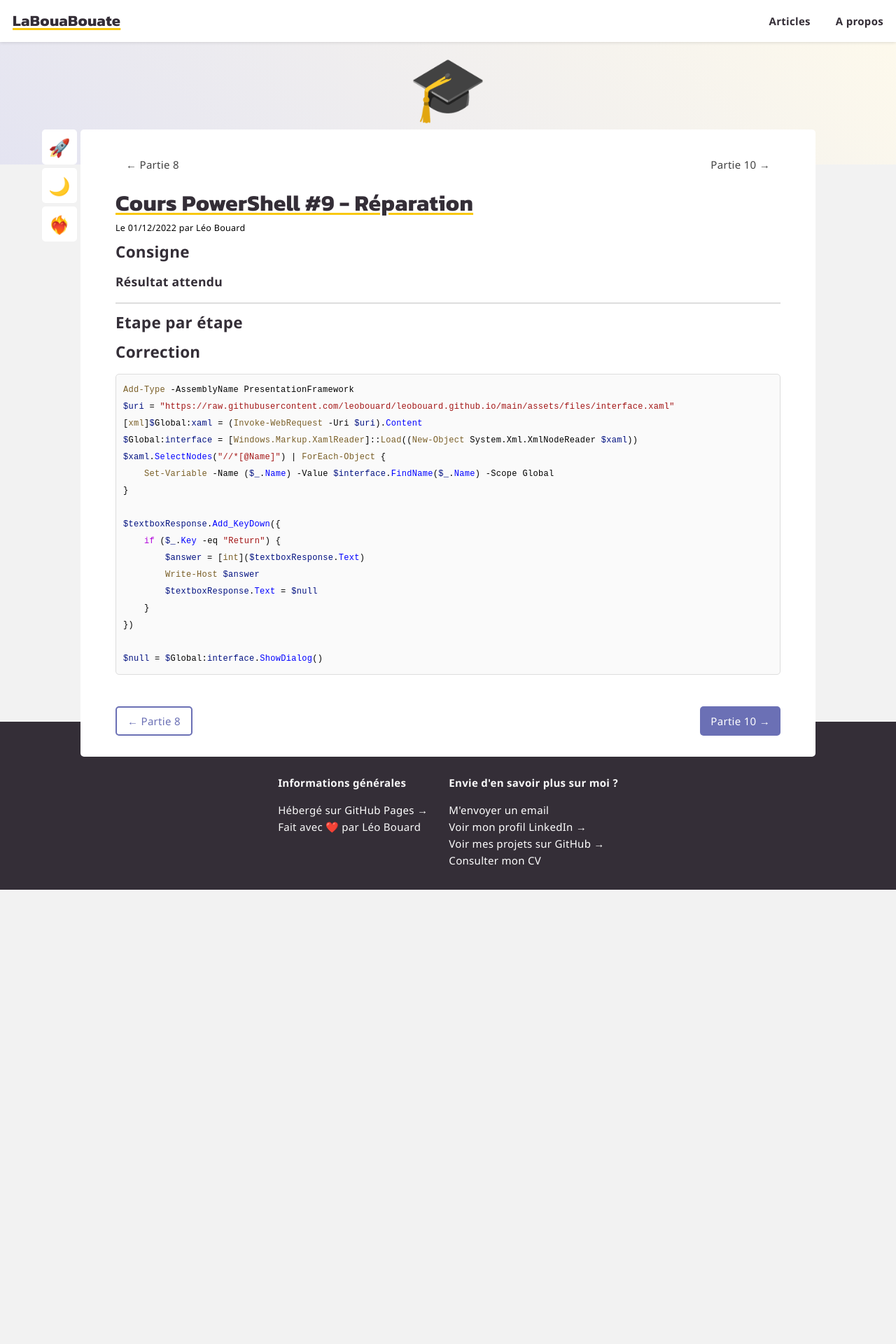
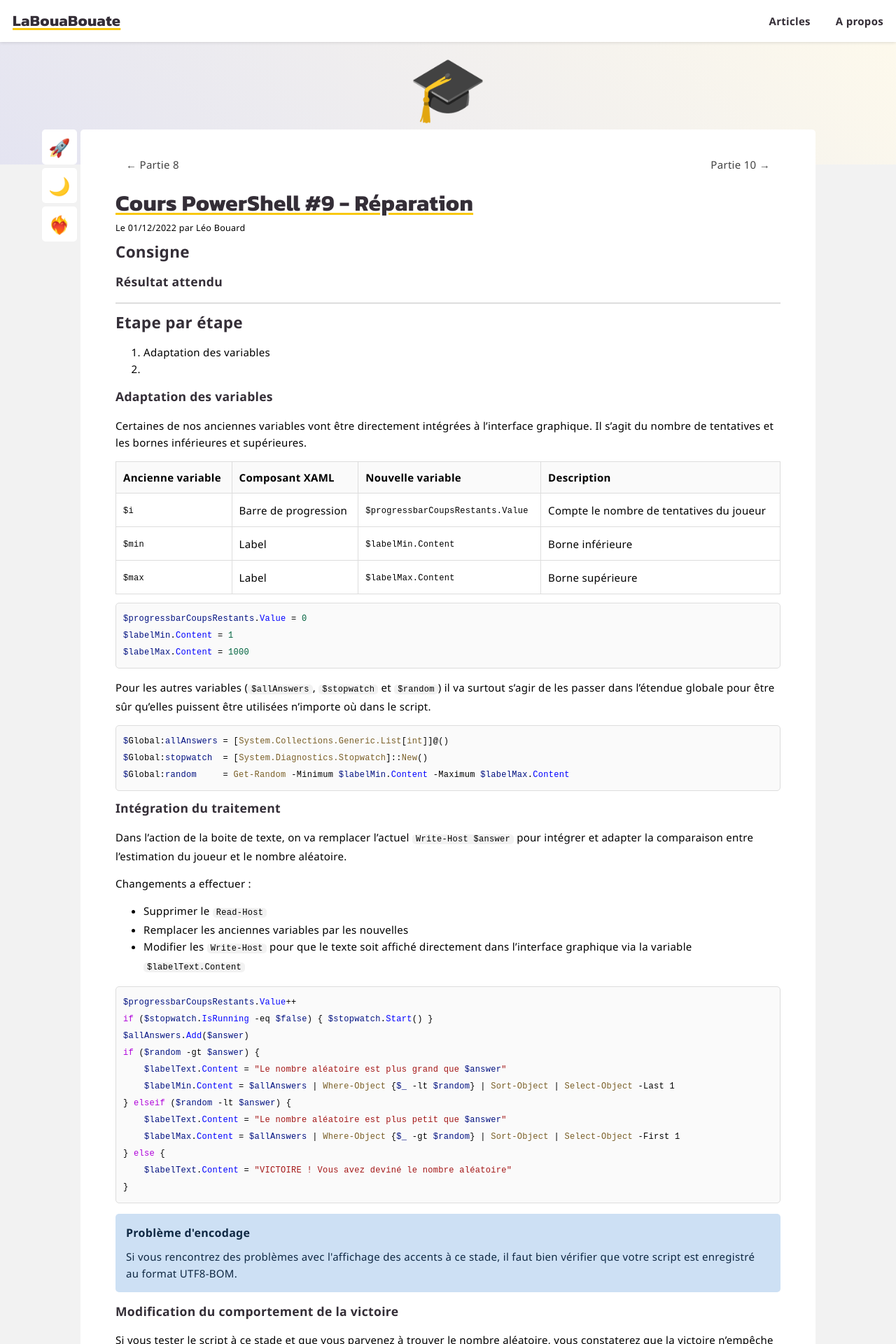
Before and after one commit to leobouard/leobouard.github.io, a Jekyll site: the page built from _posts/2022-12-01-cours-pratique-powershell-009.md, in a window 1280 px wide. Shown: the top 1920 px of the page at 70% size. Built offline with Jekyll 4.4.1, drawn with Linux system fonts in a browser that asks for light colours; some web fonts are replaced; before the commit the page ends 1271 px from its top, so only the background shows below that; some of the changed text lies outside the part shown.

````diff
--- a/_posts/2022-12-01-cours-pratique-powershell-009.md
+++ b/_posts/2022-12-01-cours-pratique-powershell-009.md
@@ -19,6 +19,83 @@
 
 ## Etape par étape
 
+1. Adaptation des variables
+2.
+
+### Adaptation des variables
+
+Certaines de nos anciennes variables vont être directement intégrées à l'interface graphique. Il s'agit du nombre de tentatives et les bornes inférieures et supérieures.
+
+Ancienne variable | Composant XAML | Nouvelle variable | Description
+----------------- | -------------- | ----------------- | -----------
+`$i` | Barre de progression | `$progressbarCoupsRestants.Value` | Compte le nombre de tentatives du joueur
+`$min` | Label | `$labelMin.Content` | Borne inférieure
+`$max` | Label | `$labelMax.Content` | Borne supérieure
+
+```powershell
+$progressbarCoupsRestants.Value = 0
+$labelMin.Content = 1
+$labelMax.Content = 1000
+```
+
+Pour les autres variables (`$allAnswers`, `$stopwatch` et `$random`) il va surtout s'agir de les passer dans l'étendue globale pour être sûr qu'elles puissent être utilisées n'importe où dans le script.
+
+```powershell
+$Global:allAnswers = [System.Collections.Generic.List[int]]@()
+$Global:stopwatch  = [System.Diagnostics.Stopwatch]::New()
+$Global:random     = Get-Random -Minimum $labelMin.Content -Maximum $labelMax.Content
+```
+
+### Intégration du traitement
+
+Dans l'action de la boite de texte, on va remplacer l'actuel `Write-Host $answer` pour intégrer et adapter la comparaison entre l'estimation du joueur et le nombre aléatoire.
+
+Changements a effectuer :
+
+- Supprimer le `Read-Host`
+- Remplacer les anciennes variables par les nouvelles
+- Modifier les `Write-Host` pour que le texte soit affiché directement dans l'interface graphique via la variable `$labelText.Content`
+
+```powershell
+$progressbarCoupsRestants.Value++
+if ($stopwatch.IsRunning -eq $false) { $stopwatch.Start() }
+$allAnswers.Add($answer)
+if ($random -gt $answer) {
+    $labelText.Content = "Le nombre aléatoire est plus grand que $answer"
+    $labelMin.Content = $allAnswers | Where-Object {$_ -lt $random} | Sort-Object | Select-Object -Last 1
+} elseif ($random -lt $answer) {
+    $labelText.Content = "Le nombre aléatoire est plus petit que $answer"
+    $labelMax.Content = $allAnswers | Where-Object {$_ -gt $random} | Sort-Object | Select-Object -First 1
+} else {
+    $labelText.Content = "VICTOIRE ! Vous avez deviné le nombre aléatoire"
+}
+```
+
+<div class="information">
+    <span>Problème d'encodage</span>
+    <p>Si vous rencontrez des problèmes avec l'affichage des accents à ce stade, il faut bien vérifier que votre script est enregistré au format UTF8-BOM.</p>
+</div>
+
+### Modification du comportement de la victoire
+
+Si vous tester le script à ce stade et que vous parvenez à trouver le nombre aléatoire, vous constaterez que la victoire n'empêche pas le joueur de continuer à jouer. On va donc ajouter quelques traitement supplémentaires :
+
+- Rendre les boutons "Recommencer" et "Meilleurs scores" visibles
+- Afficher le nombre aléatoire dans la boite de texte
+- Désactiver la boite de texte
+- Arrêter le chronomètre
+
+```powershell
+$stackpanelButtons.Visibility = "Visible"
+$textboxResponse.Text = $random
+$textboxResponse.IsEnabled = $false
+$stopwatch.Stop()
+```
+
+### Détection de défaite
+
+Dans l'état, la défaite n'est pas possible puisqu
+
 ## Correction
 
 ```powershell
@@ -30,11 +107,34 @@
     Set-Variable -Name ($_.Name) -Value $interface.FindName($_.Name) -Scope Global
 }
 
+$progressbarCoupsRestants.Value = 0
+$labelMin.Content = 1
+$labelMax.Content = 1000
+$Global:allAnswers = [System.Collections.Generic.List[int]]@()
+$Global:stopwatch  = [System.Diagnostics.Stopwatch]::New()
+$Global:random     = Get-Random -Minimum $labelMin.Content -Maximum $labelMax.Content
+
 $textboxResponse.Add_KeyDown({
     if ($_.Key -eq "Return") {
         $answer = [int]($textboxResponse.Text)
-        Write-Host $answer
         $textboxResponse.Text = $null
+
+        $progressbarCoupsRestants.Value++
+        if ($stopwatch.IsRunning -eq $false) { $stopwatch.Start() }
+        $allAnswers.Add($answer)
+        if ($random -gt $answer) {
+            $labelText.Content = "Le nombre aléatoire est plus grand que $answer"
+            $labelMin.Content = $allAnswers | Where-Object {$_ -lt $random} | Sort-Object | Select-Object -Last 1
+        } elseif ($random -lt $answer) {
+            $labelText.Content = "Le nombre aléatoire est plus petit que $answer"
+            $labelMax.Content = $allAnswers | Where-Object {$_ -gt $random} | Sort-Object | Select-Object -First 1
+        } else {
+            $labelText.Content = "VICTOIRE ! Vous avez deviné le nombre aléatoire"
+            $stackpanelButtons.Visibility = "Visible"
+            $textboxResponse.Text = $random
+            $textboxResponse.IsEnabled = $false
+            $stopwatch.Stop()
+        }
     }
 })
 
--- a/assets/css/posts.scss
+++ b/assets/css/posts.scss
@@ -131,6 +131,12 @@
 
 .div_summary {
     display: block;
+}
+
+.div_summary:hover {
+    h3 {
+        text-decoration: underline;
+    }
 }
 
 .div_summary > a {
````
Also changed, not shown: _posts/2022-12-01-cours-pratique-powershell-008.md (+4 -4 lines).
